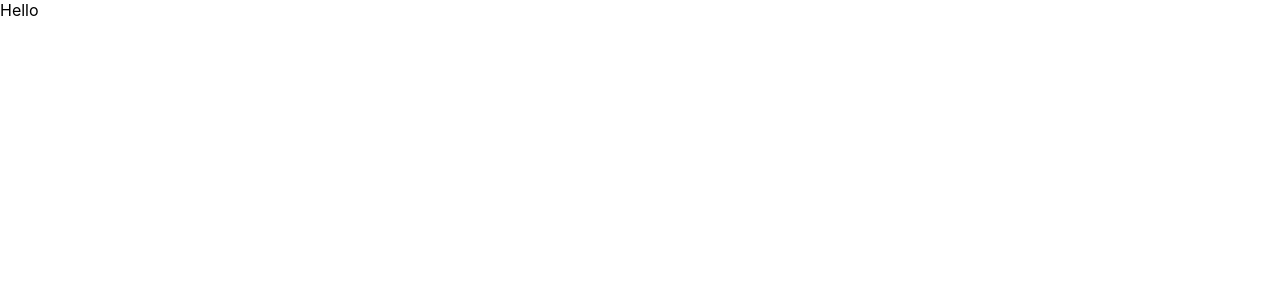
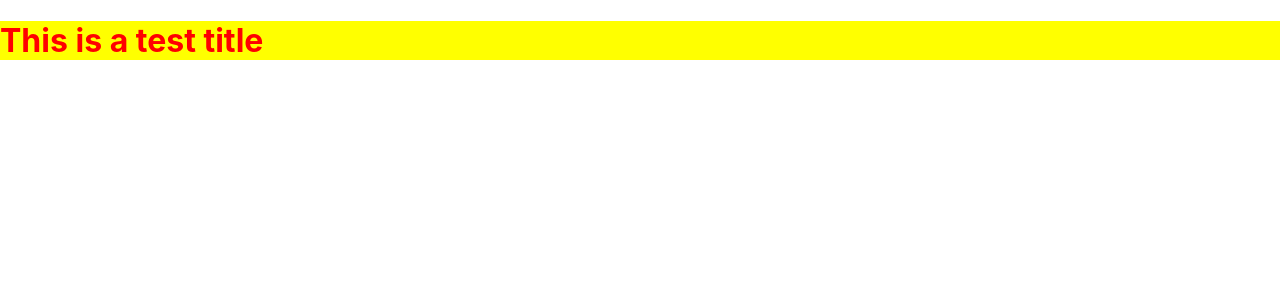
Before and after one commit to shaznan/netflix-clone-next_js, a Next.js app: page /LandingScreen in a window 1280 px wide. Shown: the top 300 px of the page. Built offline with nearby package versions, Linux system fonts and the light colour scheme.

Commit message:
Initiate Landing screen

```diff
--- a/pages/LandingScreen/index.js
+++ b/pages/LandingScreen/index.js
@@ -1,8 +1,9 @@
 import React from 'react'
+import {Title} from './style'
 
 const LandingScreen = () => {
   return (
-    <div>Hello</div>
+    <Title>This is a test title</Title>
   )
 }
 
--- /dev/null
+++ b/pages/LandingScreen/style.js
@@ -0,0 +1,7 @@
+import styled from 'styled-components';
+
+
+export const Title = styled.h1`
+  color: red;
+  background-color: yellow;
+`;
```
